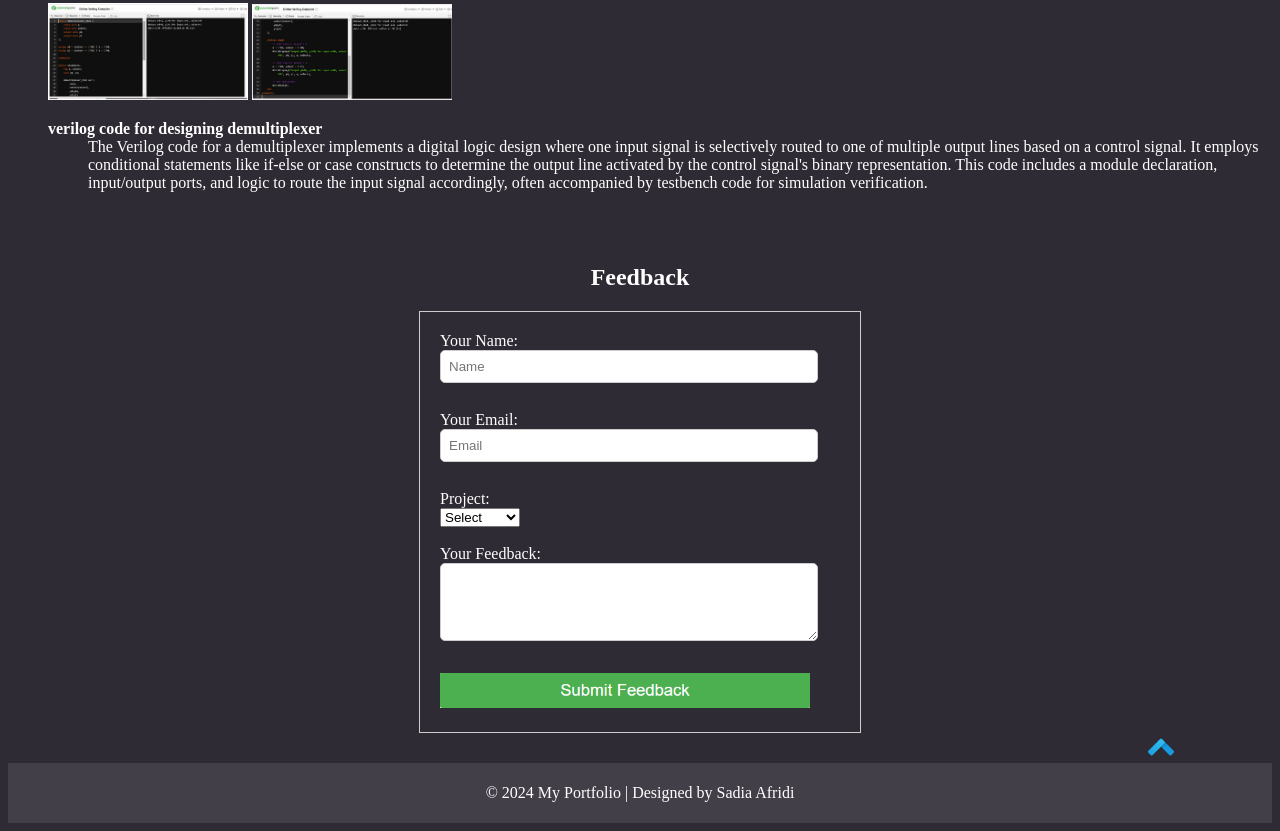
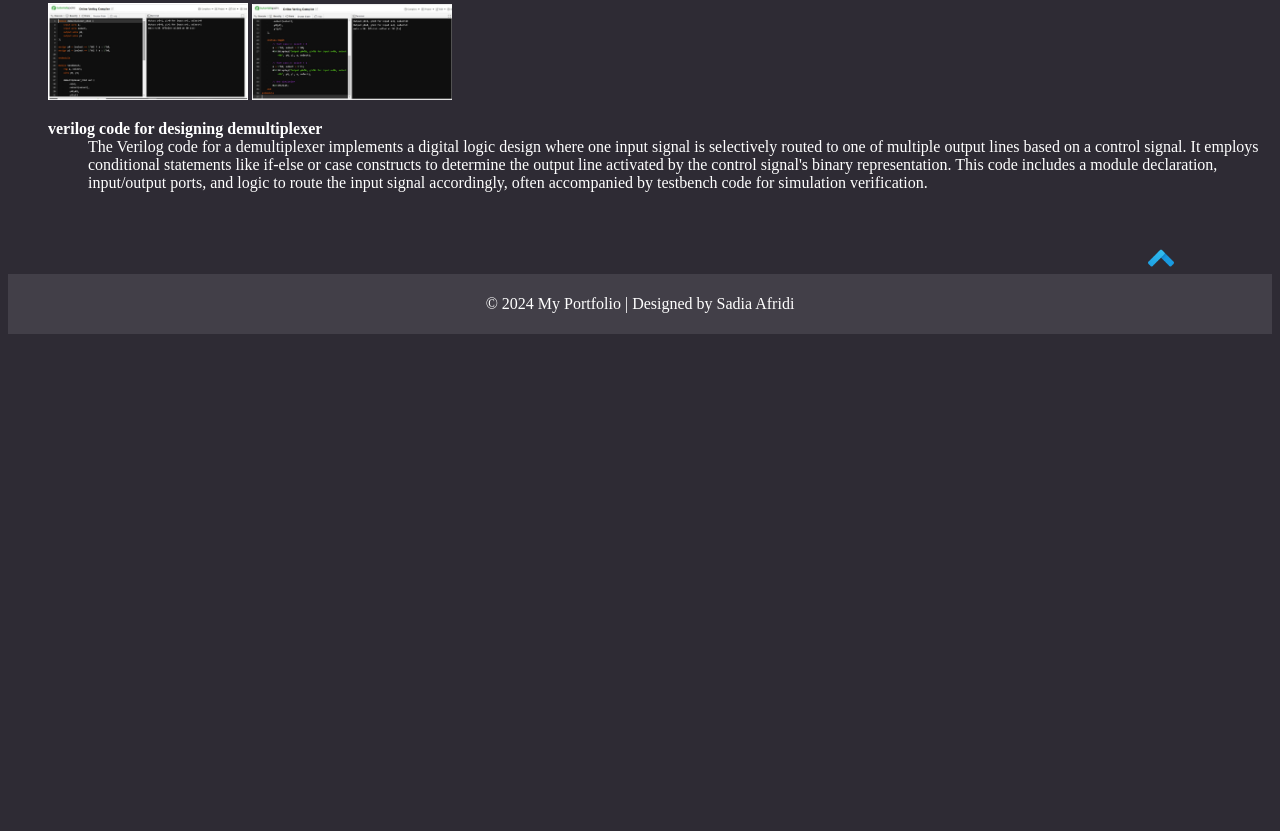
Before and after one commit to SadiaAfridi/Portfolio_Assignment, a plain HTML site: page project/project.html in a window 1280 px wide. Shown: the part 907-1738 px from the top of the page. After the commit the page ends 1249 px from the top, so only its background shows below. Drawn offline with Linux system fonts and the light colour scheme.

```diff
--- a/project/project.html
+++ b/project/project.html
@@ -25,19 +25,6 @@
         text-decoration: none;
         padding: 10px 20px;
         margin-left: 50px;
-    }
-    form {
-        max-width: 400px;
-        margin: 0 auto;
-        padding: 20px;
-        border: 1px solid #ccc ;
-    }
-    input[type="text"], input[type="email"], textarea {
-        width: 90%;
-        padding: 8px;
-        margin-bottom: 10px;
-        border-radius: 5px;
-        border: 1px solid #ccc;
     }
     footer
     {
@@ -115,28 +102,6 @@
     </ul>
 </div>
     <br><br>
-    <h2 style="text-align: center;">Feedback</h2>
-    <form>
-        <label for="feedback-name">Your Name:</label><br>
-        <input type="text" id="feedback-name" name="feedback-name" placeholder="Name" required><br>
-        <br>
-        <label for="feedback-email">Your Email:</label><br>
-        <input type="email" id="feedback-email" name="feedback-email" placeholder="Email" required><br>
-        <br>
-        <label for="feedback-project">Project:</label><br>
-        <select id="feedback-project" name="feedback-project">
-            <option value="options">Select</option>
-            <option value="Portfolio">Portfolio</option>
-            <option value="Database">Database</option>
-            <option value="Database">verilog</option>
-
-        </select><br>
-        <br>
-        <label for="feedback-message">Your Feedback:</label><br>
-        <textarea id="feedback-message" name="feedback-message" rows="4" cols="50" required></textarea><br>
-        <br>
-        <input type="image" value="Submit Feedback" src="../images/submit_feedback.PNG" width="370">
-    </form>
     <a href="#projects" id="backtotop"><img align="center" src="../images/top.png" alt="top button" width="30px"></a>    <footer style="text-align: center;">
         <p>&copy; 2024 My Portfolio | Designed by Sadia Afridi</p>
     </footer>
```
Also changed, not shown: contact/contact.html (+2 -14 lines), index.html (+2 -2 lines).
